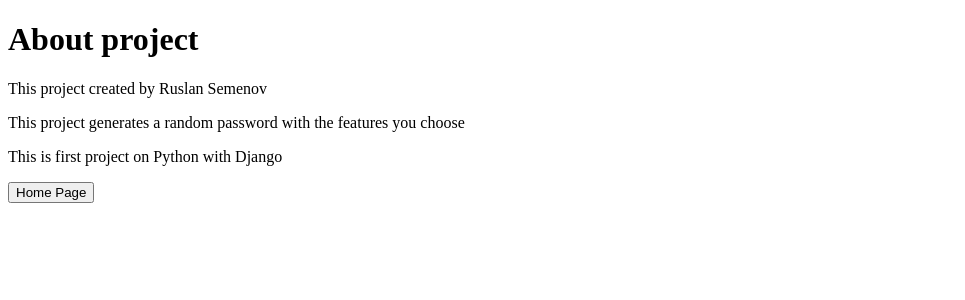
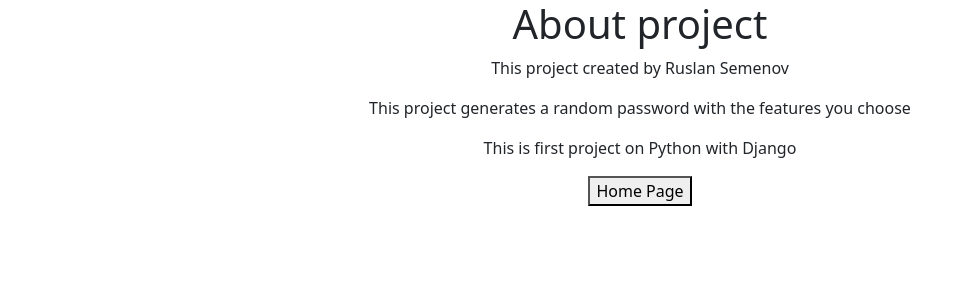
Before and after one commit to Rusifix/python3-generater-password, a Django app: page /about in a window 1280 px wide. Shown: the top 300 px of the page, without its empty margins (0-965 px from the left). Run offline with Django 4.2, Linux system fonts and the light colour scheme.

Commit message:
Update page About

```diff
--- a/generator/templates/generator/about.html
+++ b/generator/templates/generator/about.html
@@ -3,8 +3,11 @@
 <head>
     <meta charset="UTF-8">
     <title>About</title>
+    <link href="https://cdn.jsdelivr.net/npm/bootstrap@5.2.3/dist/css/bootstrap.min.css" rel="stylesheet" integrity="sha384-rbsA2VBKQhggwzxH7pPCaAqO46MgnOM80zW1RWuH61DGLwZJEdK2Kadq2F9CUG65" crossorigin="anonymous">
+
 </head>
 <body>
+<div class="container text-center">
     <h1>About project</h1>
     <p>This project created by Ruslan Semenov</p>
     <p>This project generates a random password with the features you choose</p>
@@ -14,5 +17,6 @@
             Home Page
         </button>
     </a>
+</div>
 </body>
 </html>
--- a/generator/templates/generator/password.html
+++ b/generator/templates/generator/password.html
@@ -10,7 +10,7 @@
 <div class="container text-center">
     <h1>Your password is:</h1>
     <h2 class="alert alert-success">{{ password }}</h2>
-    <a href='{% url 'home' %}' class="btn btn-warning">
+    <a href='{% url 'home' %}' class="btn btn-info">
         Home
     </a>
 </div>
```
Lines whose indentation alone changed are shown as unchanged.
